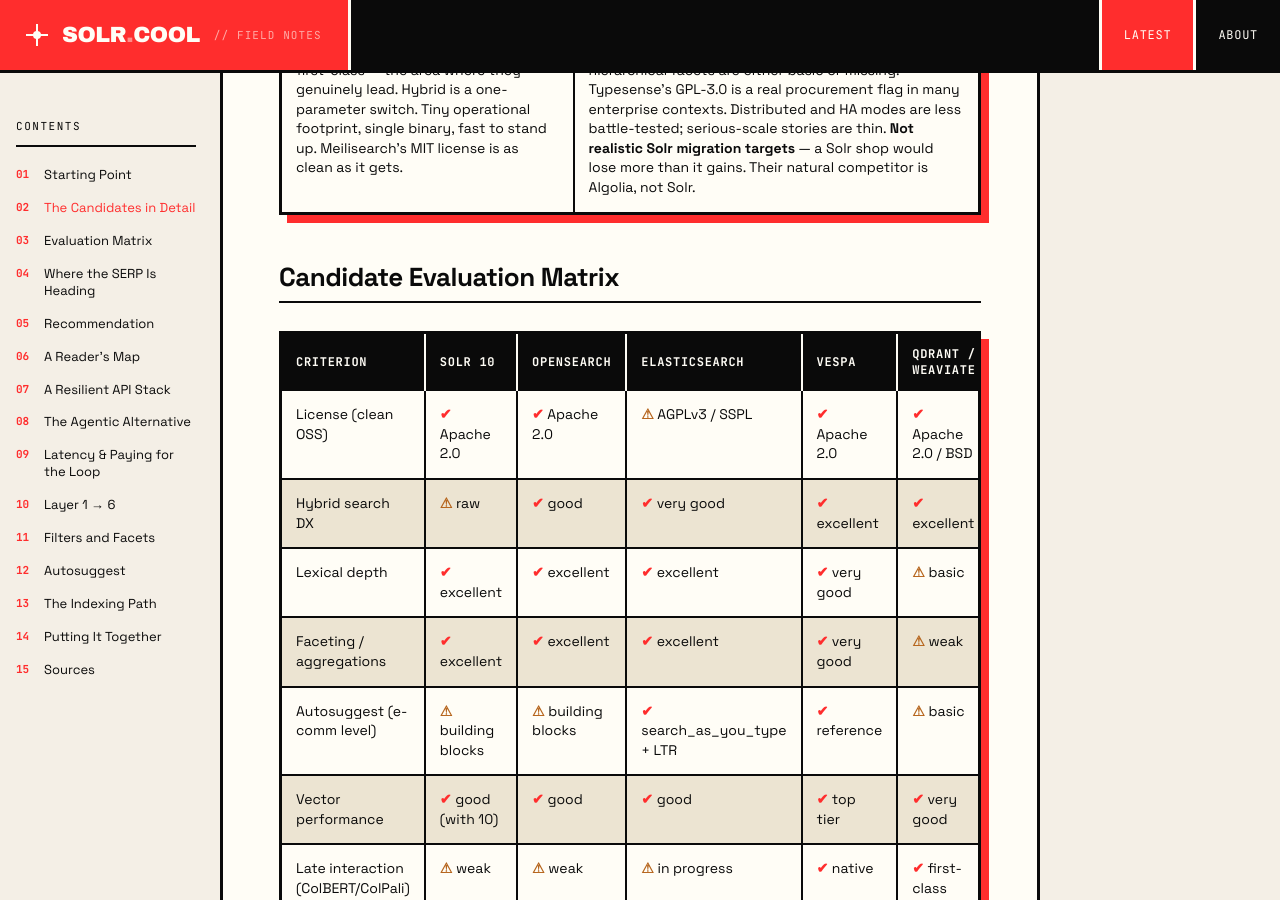
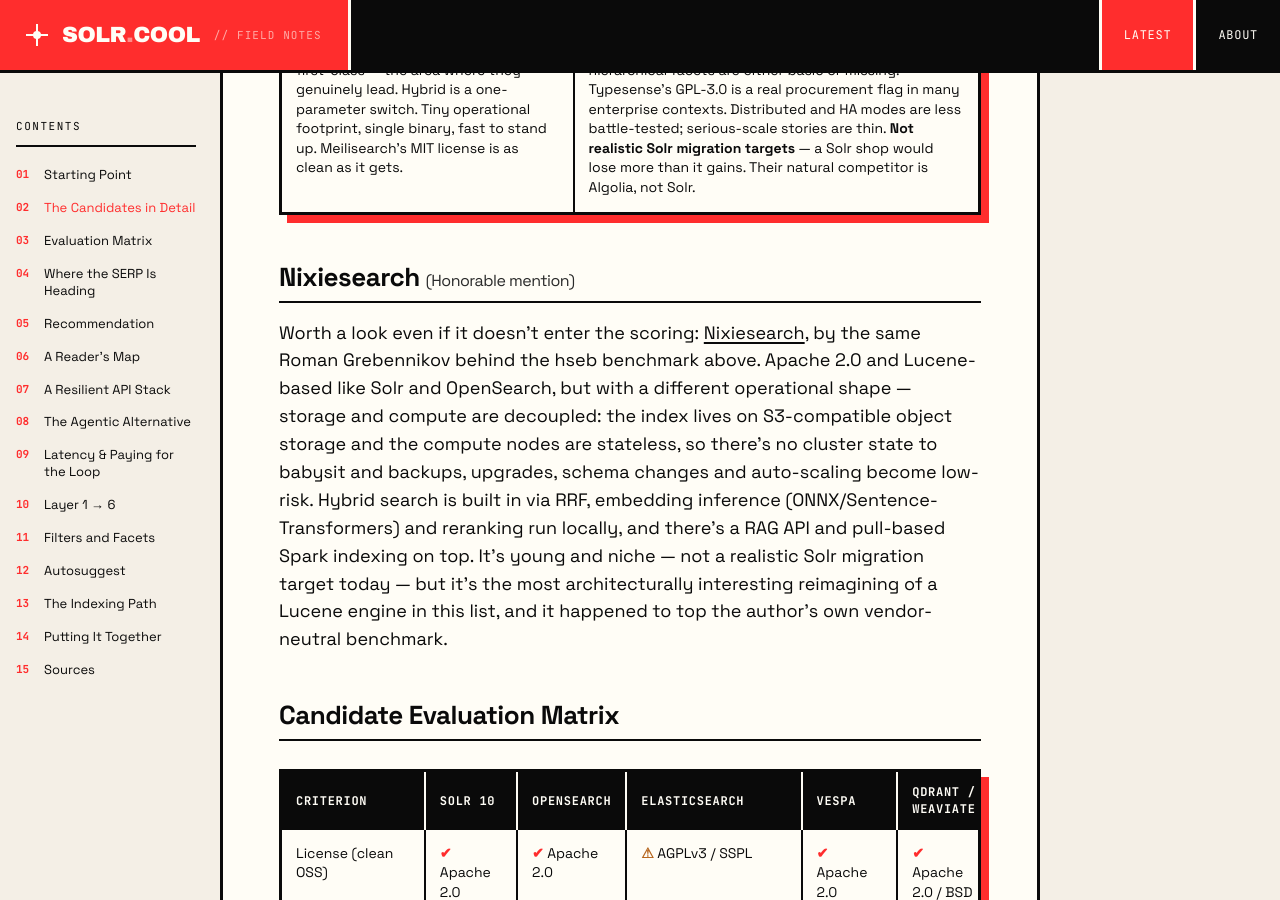
Before and after one commit to solr-cool/solr-cool.github.io, a Jekyll site: the page built from _posts/2026-05-18-hybrid-search-on-apache-solr.md, in a window 1280 px wide and 900 px high, scrolled down 5202 px. Built offline with Jekyll 4.4.1, drawn with Linux system fonts in a browser that asks for light colours; some of the changed text lies outside the part shown.

Commit message:
add nixiesearch

```diff
--- a/_posts/2026-05-18-hybrid-search-on-apache-solr.md
+++ b/_posts/2026-05-18-hybrid-search-on-apache-solr.md
@@ -143,6 +143,10 @@
     </tr></tbody>
   </table>
 </div>
+
+### Nixiesearch <small style="font-weight:400;font-size:16px;color:var(--ink-soft)">(Honorable mention)</small>
+
+Worth a look even if it doesn't enter the scoring: [Nixiesearch](https://www.nixiesearch.ai/){:target="_blank" rel="noopener"}, by the same Roman Grebennikov behind the hseb benchmark above. Apache&nbsp;2.0 and Lucene-based like Solr and OpenSearch, but with a different operational shape &mdash; storage and compute are decoupled: the index lives on S3-compatible object storage and the compute nodes are stateless, so there's no cluster state to babysit and backups, upgrades, schema changes and auto-scaling become low-risk. Hybrid search is built in via RRF, embedding inference (ONNX/Sentence-Transformers) and reranking run locally, and there's a RAG API and pull-based Spark indexing on top. It's young and niche &mdash; not a realistic Solr migration target today &mdash; but it's the most architecturally interesting reimagining of a Lucene engine in this list, and it happened to top the author's own vendor-neutral benchmark.
 
 ### Candidate Evaluation Matrix  {#matrix}
 
@@ -529,6 +533,7 @@
 - [hseb — vendor-neutral hybrid search engine benchmark (Roman Grebennikov)](https://github.com/hseb-benchmark/hseb){:target="_blank" rel="noopener"}
 - [Roman Grebennikov: benchmarking search engines without vendor bias (talk)](https://www.youtube.com/watch?v=VVjGVDJefGg&list=PL9IXkWSmb36peUPGzdzjAZ0dDmaSnzUw&index=6){:target="_blank" rel="noopener"}
 - [Roman Grebennikov: slides](https://docs.google.com/presentation/d/1WVBxlwvCHc-lt4yyt9F_a_eKkVX2NOp-ChGWiPFvkwM/edit){:target="_blank" rel="noopener"}
+- [Nixiesearch — Lucene-based, stateless object-storage search (Roman Grebennikov)](https://www.nixiesearch.ai/){:target="_blank" rel="noopener"}
 
 #### Research and curated collections
 
```
